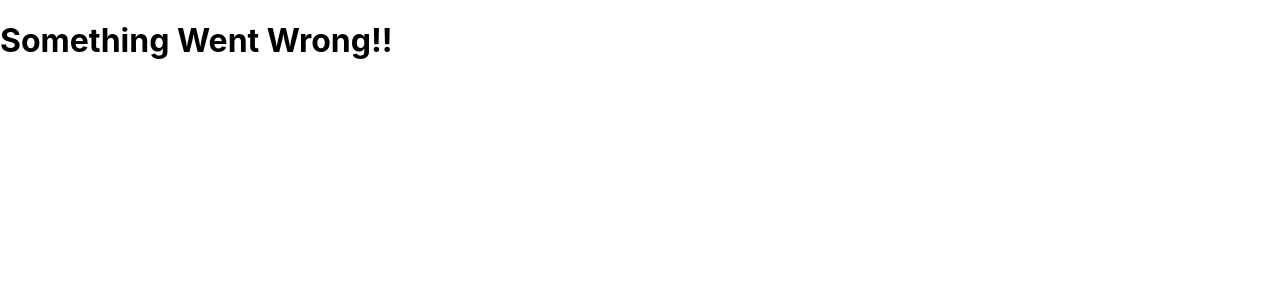
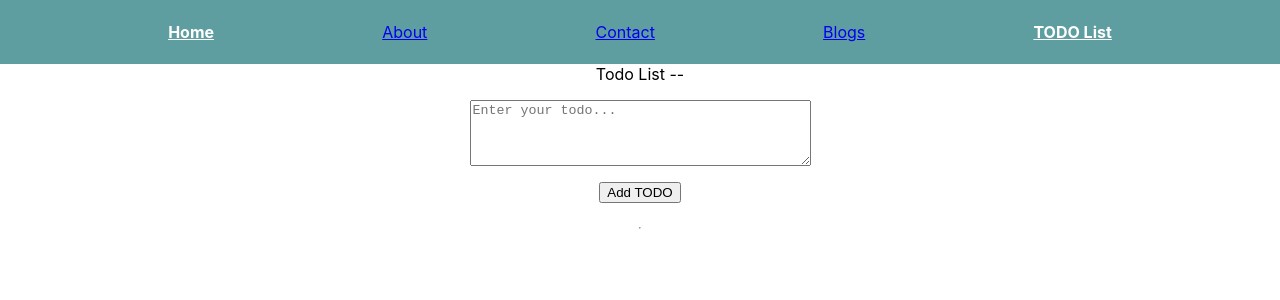
Before and after one commit to khushi-tripathi/routes-redux-concept, a React (Create React App) app: page /root/todos in a window 1280 px wide. Before the commit this address led to /. Shown: the top 300 px of the page. Built offline with nearby package versions, Linux system fonts and the light colour scheme.

Commit message:
Summary : Added UI for basic todo list, currently integrated with use state, further we will use redux to manage todo items

```diff
--- a/src/App.css
+++ b/src/App.css
@@ -45,3 +45,11 @@
   width: 100%;
   background-color: cadetblue;
 }
+
+.todo {
+  display: flex;
+  justify-content: center;
+  align-items: center;
+  flex-direction: column;
+  gap: 1rem;
+}
--- a/src/Components/NavBar.js
+++ b/src/Components/NavBar.js
@@ -46,6 +46,15 @@ function NavBar() {
         >
           Blogs
         </NavLink>
+
+        <NavLink
+          style={({ isActive }) =>
+            isActive ? { color: "white", fontWeight: "bold" } : undefined
+          }
+          to="todos"
+        >
+          TODO List
+        </NavLink>
       </div>
       <Outlet context={data} />
     </>
--- /dev/null
+++ b/src/Components/Todo.js
@@ -0,0 +1,72 @@
+import React, { useState } from "react";
+
+function Todo() {
+  const [todos, setTodos] = useState([]);
+  const [todo, setTodo] = useState({});
+  const onChangeTodo = (e) => {
+    setTodo({
+      idx: todos?.length,
+      content: e.target.value,
+      status: false,
+    });
+  };
+
+  const addTodo = () => {
+    setTodos([...todos, { ...todo }]);
+    setTodo({});
+  };
+
+  const handleStatus = (value, idx) => {
+    return () => {
+      let currentTodoList = [...todos];
+      currentTodoList[idx] = {
+        ...currentTodoList[idx],
+        status: value,
+      };
+      debugger;
+      setTodos(currentTodoList);
+    };
+  };
+
+  return (
+    <div className="todo">
+      <div>Todo List -- </div>
+      {/* <div className="input-section"> */}
+      <textarea
+        className="textarea"
+        rows={4}
+        cols={40}
+        placeholder="Enter your todo..."
+        type="text"
+        onChange={onChangeTodo}
+        value={todo?.content || ""}
+      />
+      <button onClick={addTodo}> Add TODO </button>
+      {/* </div> */}
+
+      <div className="display-todo">
+        {todos?.length ? <h2> Available TODOS</h2> : null}
+
+        <hr />
+
+        {todos.map((item, idx) => {
+          return (
+            <div key={idx}>
+              <h3>{item?.content}</h3>
+              <button onClick={handleStatus(true, idx)}>Completed!!</button>
+              <button onClick={handleStatus(false, idx)}>Not Completed!</button>
+              {item?.status ? (
+                <h4>Current Status is completed.</h4>
+              ) : (
+                <h4>Not Completed Yet!!</h4>
+              )}
+              <hr />
+            </div>
+          );
+        })}
+      </div>
+    </div>
+  );
+}
+
+export default Todo;
```
Also changed, not shown: src/App.js (+7 -0 lines).
